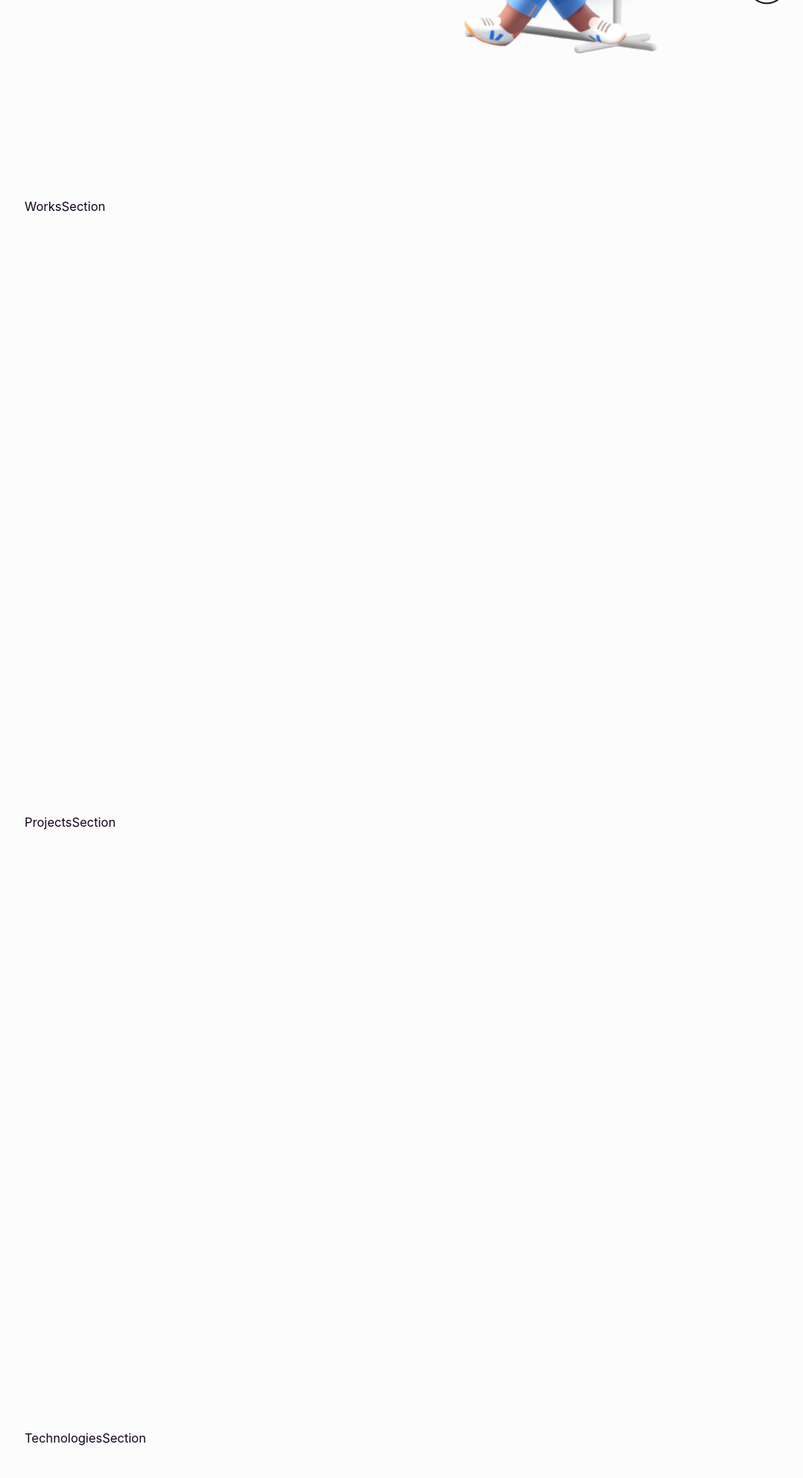
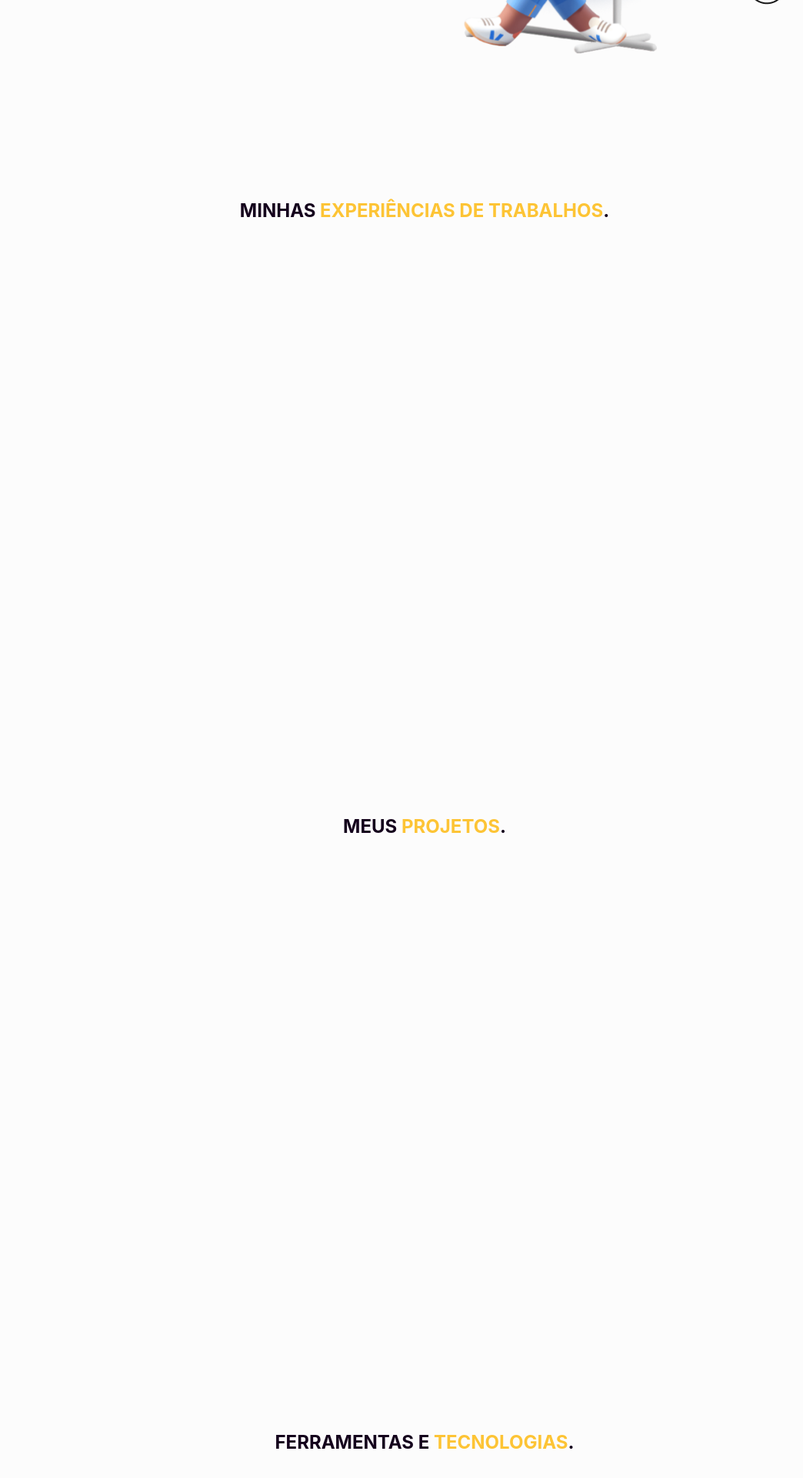
Before and after one commit to DevArthurSantos/my-portf, a Next.js app: page / in a window 1280 px wide. Shown: the part 544-2464 px from the top of the page at 77% size, without its empty margins (88-1132 px from the left). Built offline with nearby package versions, Linux system fonts and the light colour scheme.

Commit message:
add: Sections titles

```diff
--- a/src/components/sections/Contact/index.tsx
+++ b/src/components/sections/Contact/index.tsx
@@ -2,6 +2,11 @@
 
 export default function ContactSection() {
 
-  return <section id="ContactSection" className="h-[100vh] w-full"> ContactSection </section>
+  return (
+    <section id="ContactSection" className="h-[100vh] w-full" >
+      <h2 className="mt-2 text-sm md:text-md lg:text-[24px] font-bold text-center">TEM UMA IDEIA DE PROJETO INCRÍVEL?</h2>
+      <h2 className="mt-2 text-sm md:text-md lg:text-[24px] font-bold text-center text-primary">VAMOS CONVERSAR!</h2>
+    </section>
+  )
 
 }
--- a/src/components/sections/Projects/index.tsx
+++ b/src/components/sections/Projects/index.tsx
@@ -1,6 +1,10 @@
 
 
-export default function ProjectsSection(){
+export default function ProjectsSection() {
 
-  return <section id="ProjectsSection" className="h-[100vh] w-full"> ProjectsSection </section>
+  return (
+    <section id="ProjectsSection" className="h-[100vh] w-full">
+      <h2 className="mt-2 text-sm md:text-md lg:text-[24px] font-bold text-center">MEUS <span className="text-primary">PROJETOS</span>.</h2>
+    </section>
+  )
 }
--- a/src/components/sections/Technologies/index.tsx
+++ b/src/components/sections/Technologies/index.tsx
@@ -1,6 +1,10 @@
 
 
-export default function TechnologiesSection(){
+export default function TechnologiesSection() {
 
-  return <section id="TechnologiesSection" className="h-[100vh] w-full"> TechnologiesSection </section>
+  return (
+    <section id="TechnologiesSection" className="h-[100vh] w-full">
+      <h2 className="mt-2 text-sm md:text-md lg:text-[24px] font-bold text-center">FERRAMENTAS E <span className="text-primary">TECNOLOGIAS</span>.</h2>
+    </section>
+  )
 }
--- a/src/components/sections/Works/index.tsx
+++ b/src/components/sections/Works/index.tsx
@@ -1,6 +1,10 @@
 
 
-export default function WorksSection(){
+export default function WorksSection() {
 
-  return <section id="WorksSection" className="h-[100vh] w-full"> WorksSection </section>
+  return (
+    <section id="WorksSection" className="h-[100vh] w-full">
+      <h2 className="mt-2 text-sm md:text-md lg:text-[24px] font-bold text-center">MINHAS <span className="text-primary">EXPERIÊNCIAS DE TRABALHOS</span>.</h2>
+    </section>
+  )
 }
```
